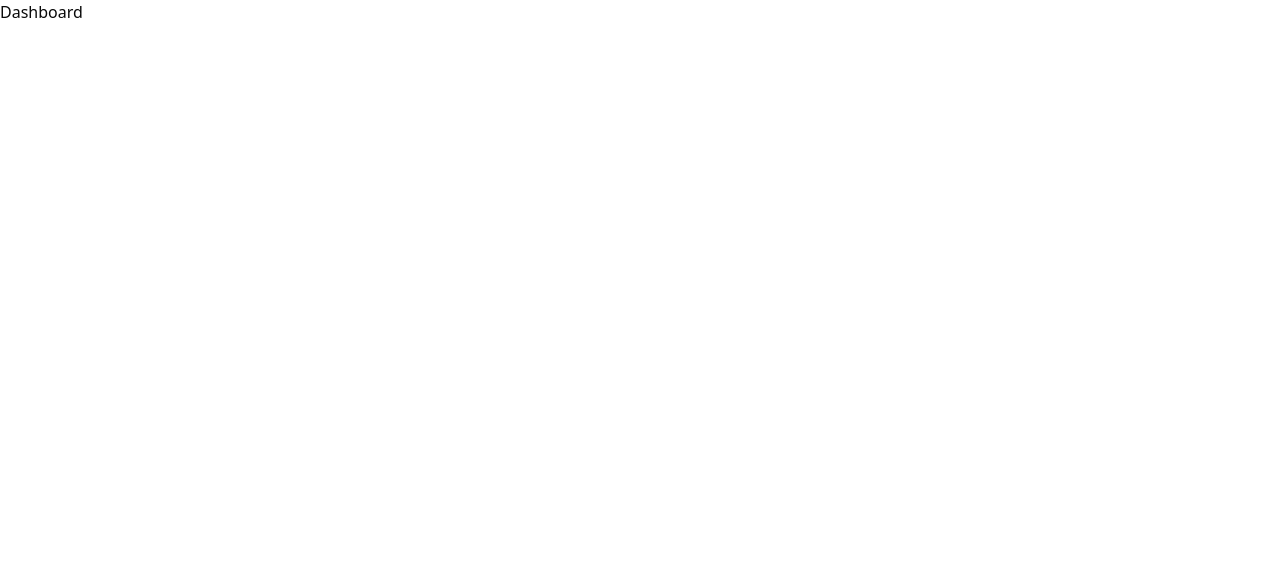
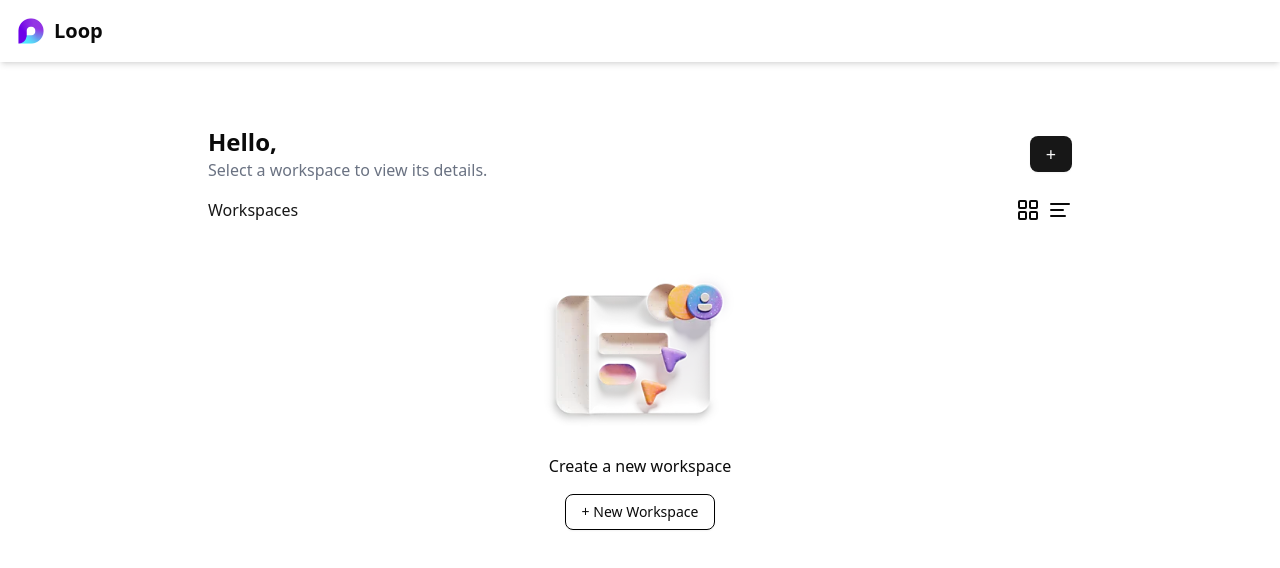
Before and after one commit to srujan-garnayak/Microsoft-Loop-Clone, a Next.js app: page /dashboard in a window 1280 px wide. Shown: the top 568 px of the page. Built offline with nearby package versions, Linux system fonts and the light colour scheme; no server answers.

Commit message:
adding workspace

```diff
--- a/app/(auth)/sign-in/[[...sign-in]]/page.jsx
+++ b/app/(auth)/sign-in/[[...sign-in]]/page.jsx
@@ -1,5 +1,23 @@
 import { SignIn } from '@clerk/nextjs'
 
 export default function Page() {
-  return <SignIn />
+  return (
+    <section className="bg-white">
+      <div className="lg:grid lg:min-h-screen lg:grid-cols-12">
+        <aside className="relative block h-16 lg:order-last lg:col-span-5 lg:h-full xl:col-span-6">
+          <img
+            alt=""
+            src="https://images.unsplash.com/photo-1605106702734-205df224ecce?ixlib=rb-1.2.1&ixid=MnwxMjA3fDB8MHxwaG90by1wYWdlfHx8fGVufDB8fHx8&auto=format&fit=crop&w=870&q=80"
+            className="absolute inset-0 h-full w-full object-cover"
+          />
+        </aside>
+
+        <main
+          className="flex items-center justify-center px-8 py-8 sm:px-12 lg:col-span-7 lg:px-16 lg:py-12 xl:col-span-6"
+        >
+          <SignIn />
+        </main>
+      </div>
+    </section>
+  )
 }
--- /dev/null
+++ b/app/(routes)/createworkspace/page.js
@@ -0,0 +1,11 @@
+import React from 'react'
+
+function CreateWorkspace() {
+  return (
+    <div>
+      Create a new workspace
+    </div>
+  )
+}
+
+export default CreateWorkspace
--- /dev/null
+++ b/app/(routes)/dashboard/_components/Header.jsx
@@ -0,0 +1,23 @@
+"use client"
+import { usePathname } from 'next/navigation'
+import Logo from '@/app/_components/Logo'
+import { useAuth } from '@clerk/clerk-react'
+import { OrganizationSwitcher, UserButton } from '@clerk/nextjs'
+import React from 'react'
+
+function Header() {
+    const {orgId} = useAuth();
+    console.log(orgId)
+    return (
+        <div className='flex items-center justify-between p-4 bg-white shadow-md'>
+            <Logo />
+            <OrganizationSwitcher
+            afterLeaveOrganizationUrl={'/dashboard'}
+            afterCreateOrganizationUrl={'/dashboard'}
+            />
+            <UserButton />
+        </div>
+    )
+}
+
+export default Header
--- /dev/null
+++ b/app/(routes)/dashboard/_components/WorkspaceList.jsx
@@ -0,0 +1,57 @@
+"use client"
+import { usePathname } from 'next/navigation'
+import React from 'react'
+import { useUser } from '@clerk/nextjs';
+import { Button } from '@/components/ui/button';
+import { AlignLeft, LayoutGrid } from 'lucide-react';
+import { useState } from 'react';
+import Image from 'next/image';
+import Link from 'next/link';
+import CreateWorkspace from '../../createworkspace/page';
+
+function WorkspaceList() {
+    const { user } = useUser();
+
+    const [WorkspaceList, setWorkspaceList] = useState([]);
+    return (
+        <div className='my-6 p-10 md:px-24 lg:px-36 xl:px-52'>
+            <div className='flex items-center justify-between'>
+                <div>
+                    <h1 className='text-2xl font-bold'>Hello, {user?.fullName}</h1>
+                    <p className='text-gray-500'>Select a workspace to view its details.</p>
+                </div>
+                <Link href={'./createworkspace'}>
+                    <Button className='text-lg' variant=''>+</Button>
+                </Link>
+
+            </div>
+
+            <div className='mt-4 flex justify-between'>
+                <div>
+                    <h2 className='text-primary font-medium'>Workspaces</h2>
+                </div>
+                <div className='flex gap-2'>
+                    <LayoutGrid />
+                    <AlignLeft />
+                </div>
+            </div>
+
+            {WorkspaceList?.length === 0 ? (
+                <div className='flex flex-col items-center justify-center my-8'>
+                    <Image src="/workspace.png" alt="Workspaces" width={200} height={200} />
+                    <h2>Create a new workspace</h2>
+                    <Link href={'./createworkspace'}>
+                        <Button variant={'outline'} className='mt-4 border-black'>+ New Workspace</Button>
+                    </Link>
+
+                </div>
+            ) : (
+                <div>
+                    Workplace List
+                </div>
+            )}
+        </div>
+    )
+}
+
+export default WorkspaceList
--- a/app/(routes)/dashboard/page.js
+++ b/app/(routes)/dashboard/page.js
@@ -1,9 +1,15 @@
+// This is a Next.js page component that serves as the dashboard for the application.
+import { UserButton } from '@clerk/nextjs'
 import React from 'react'
+import Header from './_components/Header'
+import WorkspaceList from './_components/WorkspaceList'
 
 function Dashboard() {
   return (
     <div>
-      Dashboard
+      <Header />
+
+      <WorkspaceList />
     </div>
   )
 }
--- /dev/null
+++ b/app/_components/Logo.jsx
@@ -0,0 +1,14 @@
+import React from 'react'
+import Image from 'next/image';
+
+function Logo() {
+  return (
+    <div className='flex items-center gap-2'>
+      {/* Logo Image */}
+      <Image src="/logo.png" alt="Logo" width={30} height={30} />
+      <h2 className='text-xl font-bold'>Loop</h2>
+    </div>
+  )
+}
+
+export default Logo
--- a/middleware.js
+++ b/middleware.js
@@ -1,4 +1,4 @@
-import { clerkMiddleware } from '@clerk/nextjs/server';
+import { clerkMiddleware, createRouteMatcher  } from '@clerk/nextjs/server';
 
 const isProtectedRoute = createRouteMatcher(['/dashboard(.*)'])
 
```
Also changed, not shown: public/logo.png (added), public/workspace.png (added).
